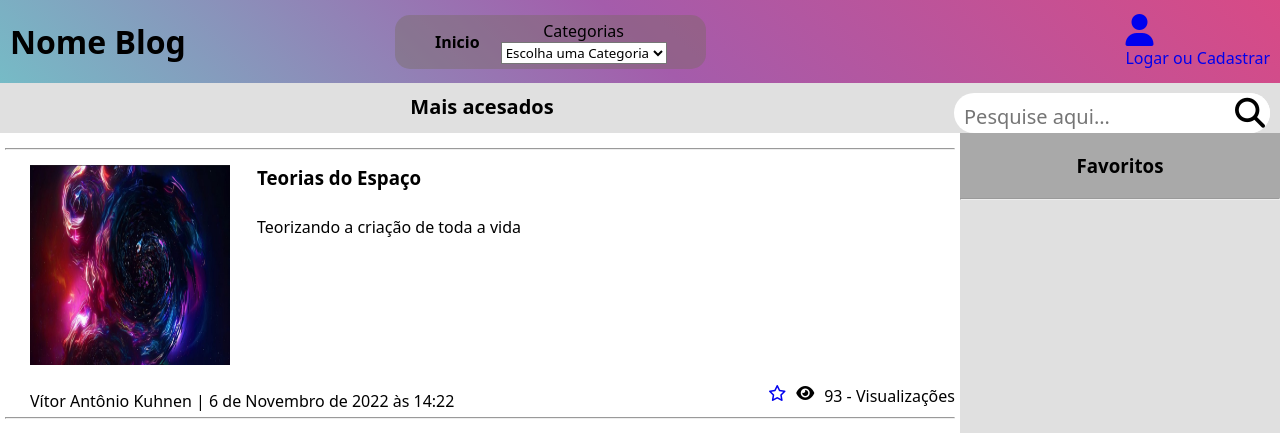
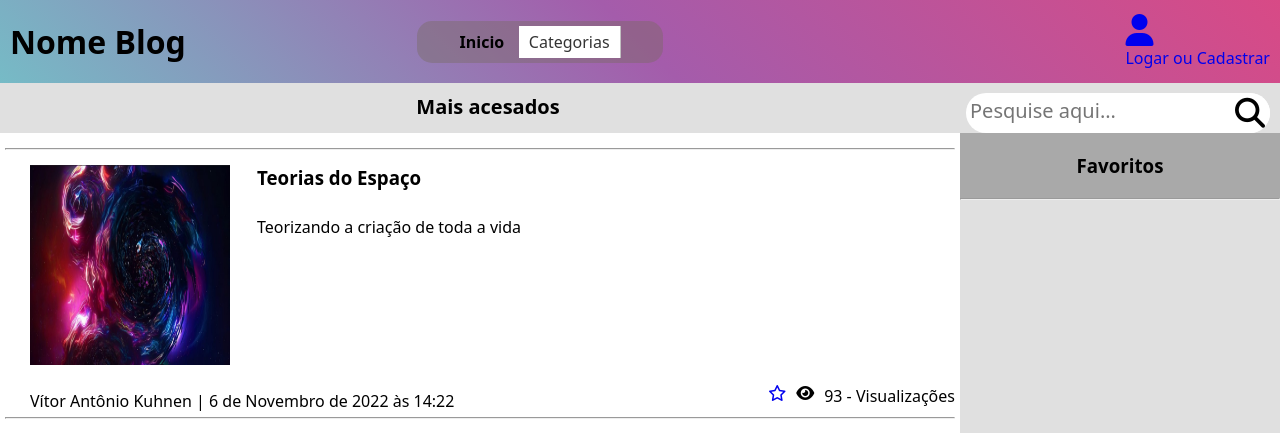
Before and after one commit to VitorAntonioKuhnen/Blog, a Django app: page / in a window 1280 px wide. Shown: the top 433 px of the page. Run offline with Django 4.2, Linux system fonts and the light colour scheme; data comes from the database, SQL or seed files in the repository; both versions use the stored data as it was after the commit; parts of the project's set-up code (start-up, migrations or seed data) failed here and were passed over; some libraries are stand-ins or nearby versions.

Commit message:
Ajustado botão de categorias

```diff
--- a/blog/templates/inicio.html
+++ b/blog/templates/inicio.html
@@ -17,14 +17,14 @@
         <div id="headerLinks">
             <a id="inicio" href="{% url 'inicio' %}">Inicio</a>
             <div id="categorias">
-                <legend>Categorias</legend>
-                <select name="select" id="select">
-                    <option disabled selected>Escolha uma Categoria</option>
+                <li name="select" id="select">
+                    <a href="">Categorias</a>
+                    <ul>
                     {% for cate in categorias %}
-                    <option name="categoria" value="{{categ.id}}">{{cate.nmCategoria}}</option>
+                    <li><a name="categoria" href="{% url 'categoria' cate.id %}">{{cate.nmCategoria}}</a></li>
                     {% endfor %}
-                </select>
-
+                    </ul>
+                </li>
             </div>
             {% if user.id is not NULL %}
             <a id="novaPub" href="{% url 'criaPub' %}">
--- a/blog/urls.py
+++ b/blog/urls.py
@@ -8,6 +8,5 @@ urlpatterns = [
     path('publicacao/<int:id>/', views.publicacao, name='publicacao'),
     path('favoritar/<int:id>/', views.favoritar, name='favoritar'),
     path('buscar/', views.buscar, name='buscar'),
-    path('categoria/', views.categoria, name='categoria'),
-
+    path('categoria/<int:id>/', views.categoria, name='categoria'),
 ]
--- a/blog/views.py
+++ b/blog/views.py
@@ -111,9 +111,7 @@ def buscar(request):
     return render(request, 'inicio.html', {'publicacoes': publicacoes, 'favoritos': favoritos, 'categorias': Categoria.objects.all()})
 
 
-def categoria(request):
-    buscaCateg = request.GET.get('categoria')
-    publicacoes = Publicacao.objects.filter(categoria_id=buscaCateg)
+def categoria(request, id):
+    publicacoes = Publicacao.objects.filter(categoria_id=id)
     favoritos = Favorito.objects.filter(usuario_id=request.user.id)
-    print(buscaCateg)
     return render(request, 'inicio.html', {'publicacoes': publicacoes, 'favoritos': favoritos, 'categorias': Categoria.objects.all()})
--- a/templates/static/css/styleInicio.css
+++ b/templates/static/css/styleInicio.css
@@ -1,4 +1,4 @@
-*{
+* {
     padding: 0;
     margin: 0;
     box-sizing: border-box;
@@ -71,129 +71,169 @@ html {
     border-radius: 15px;
 }
 
+#headerLinks li {
+    position: relative;
+    float: left;
+    border-right: 1px solid #c0c0c0;
+}
+
+#headerLinks li a {
+    color: #333;
+    text-decoration: none;
+    padding: 5px 10px;
+    display: block;
+}
+
+#headerLinks li a:hover {
+    background: #333;
+    color: #fff;
+    -moz-box-shadow: 0 3px 10px 0 #CCC;
+    -webkit-box-shadow: 0 3px 10px 0 #ccc;
+    text-shadow: 0px 0px 5px #fff;
+}
+
+#headerLinks li ul {
+    position: absolute;
+    top: 25px;
+    left: 0;
+    background-color: #fff;
+    display: none;
+}
+
+#headerLinks li:hover ul,
+#headerLinks li.over ul {
+    display: block;
+}
+
+#headerLinks li ul li {
+    border: 1px solid #c0c0c0;
+    display: block;
+    width: 150px;
+}
+
 #inicio {
     color: black;
     font-weight: bold;
 }
 
-#autor{
+#autor {
     padding: 5px 25px;
 }
 
-#conteudo{
+#conteudo {
     padding: 15px 25px;
     display: flex;
     color: black;
 }
 
-#conteudo > .block_2{
+#conteudo>.block_2 {
     display: grid;
     grid-template-columns: 75% 1fr;
     grid-template-rows: 25% 1fr 15%;
     grid-template-areas: 'titulo titulo'
-    'foto descricao'
-    'foto fim';
+        'foto descricao'
+        'foto fim';
     width: 60%;
     background-color: white;
     margin-left: 3%;
 }
 
-#tela{
+#tela {
     display: flex;
 }
 
-#publi{
+#publi {
     width: 75%;
 }
 
-#fav{
+#fav {
     width: 25%;
 }
 
-#recentes{
+#recentes {
     display: grid;
     grid-template-columns: 90%;
 }
 
-#publicacao{
+#publicacao {
     background-color: white;
     padding: 15px 5px;
     color: black;
 }
 
-#titulo{
+#titulo {
     text-align: center;
 }
 
-header{
+header {
     display: grid;
     justify-content: space-between;
 }
 
-h2{
+h2 {
     color: black;
     text-align: center;
 }
 
-p{
+p {
     align-items: center;
 }
 
-.block_1 > img{
+.block_1>img {
     width: 200px;
     height: 200px;
     border-radius: 0;
 }
 
-.block_2{
+.block_2 {
     display: grid;
 }
 
-#mais_acessados{
+#mais_acessados {
     width: 100%;
     font-size: 20px;
     text-align: center;
 }
 
-#publicados_recentemente{
+#publicados_recentemente {
     text-align: center;
     height: 10px;
     font-size: 15px;
     margin-left: 75%;
 }
 
-#pontilhado_publicados_recentemente{
+#pontilhado_publicados_recentemente {
     text-align: center;
     height: 10px;
     font-size: 15px;
     margin-left: 75%;
 }
 
-#barra_pesquisa{
+#barra_pesquisa {
     display: flex;
-    justify-content:right;
+    justify-content: right;
     height: 50px;
     padding: 10px;
 }
 
-.links{
+.links {
     display: flex;
     justify-content: space-between;
 }
 
-.block_2{
+.block_2 {
     display: flex;
     justify-content: space-between;
     width: 40%;
 }
 
-.container{
+.container {
     display: flex;
     background-color: darkgray;
     flex-direction: column;
 }
 
-.publicacao_recente{
+.publicacao_recente {
     color: black;
     display: flex;
     justify-content: center;
@@ -201,7 +241,7 @@ p{
     padding: 20px;
 }
 
-#favoritado{
+#favoritado {
     border: 1px solid;
     margin-top: 10px;
     padding: 10px;
@@ -211,17 +251,17 @@ p{
     gap: 10px;
 }
 
-#contexto > .titulo{
+#contexto>.titulo {
     justify-content: center;
     padding-bottom: 10px;
 }
 
-#favoritado > .resumo{
+#favoritado>.resumo {
     justify-content: start;
     align-items: flex-start;
 }
 
-.image{
+.image {
     color: black;
     display: flex;
     justify-content: start;
@@ -229,11 +269,11 @@ p{
 
 }
 
-.image>img{
+.image>img {
     width: 100px;
 }
 
-.titulo{
+.titulo {
     color: black;
     display: flex;
     justify-content: start;
@@ -241,7 +281,7 @@ p{
     padding: 0px;
 }
 
-.resumo{
+.resumo {
     color: black;
     display: flex;
     justify-content: start;
@@ -249,7 +289,7 @@ p{
     padding: 0px;
 }
 
-#autor_visualização{
+#autor_visualização {
     justify-content: space-between;
     display: flex;
 }
@@ -269,15 +309,15 @@ border-radius: 60px
 padding: 0px 60px;
 box-shadow: 10px 10px 30px; */
 
-.search-box{
+.search-box {
     background: #fff;
     height: 40px;
     border-radius: 40px;
-    padding: 10px;
+    padding: 4px;
     position: relative;
 }
 
-.search-btn{
+.search-btn {
     color: black;
     position: absolute;
     right: 0px;
@@ -292,13 +332,13 @@ box-shadow: 10px 10px 30px; */
     text-decoration: none;
 }
 
-.search-btn i{
+.search-btn i {
     font-size: 30px;
     z-index: 1;
     position: absolute;
 }
 
-.search-txt{
+.search-txt {
     border: none;
     background: none;
     outline: none;
@@ -308,14 +348,14 @@ box-shadow: 10px 10px 30px; */
     padding-bottom: 10px;
 }
 
-#visual{
+#visual {
     display: flex;
 }
 
-.olho{
+.olho {
     margin-right: 10px;
 }
 
-.estrela{
+.estrela {
     margin-right: 10px;
 }
```
Also changed, not shown: blog/templates/cadPubli.html (+7 -7 lines), blog/templates/publicacao.html (+7 -7 lines), templates/static/css/styleCadPubli.css (+40 -0 lines), templates/static/css/stylePubli.css (+40 -0 lines), db.sqlite3.
